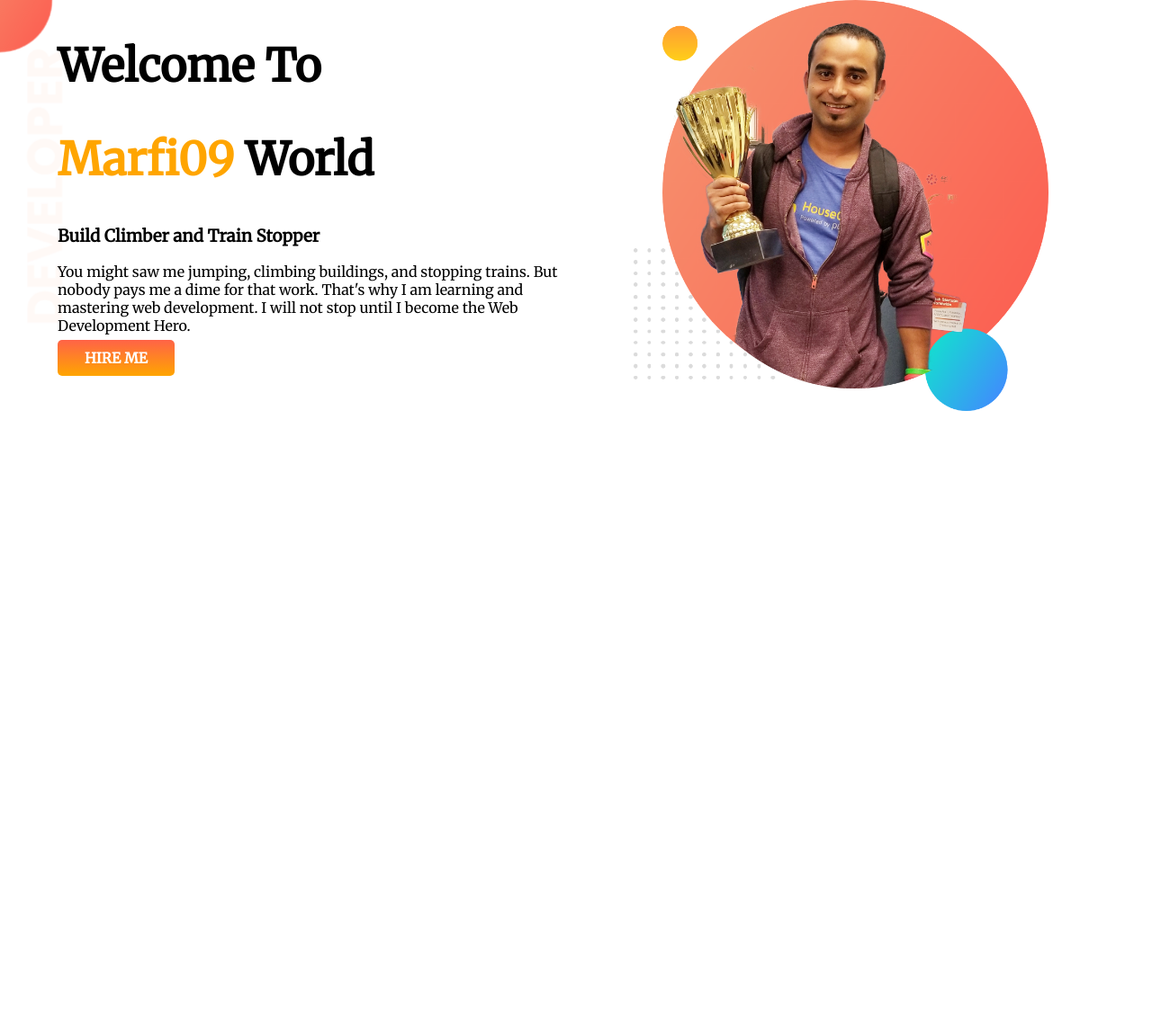
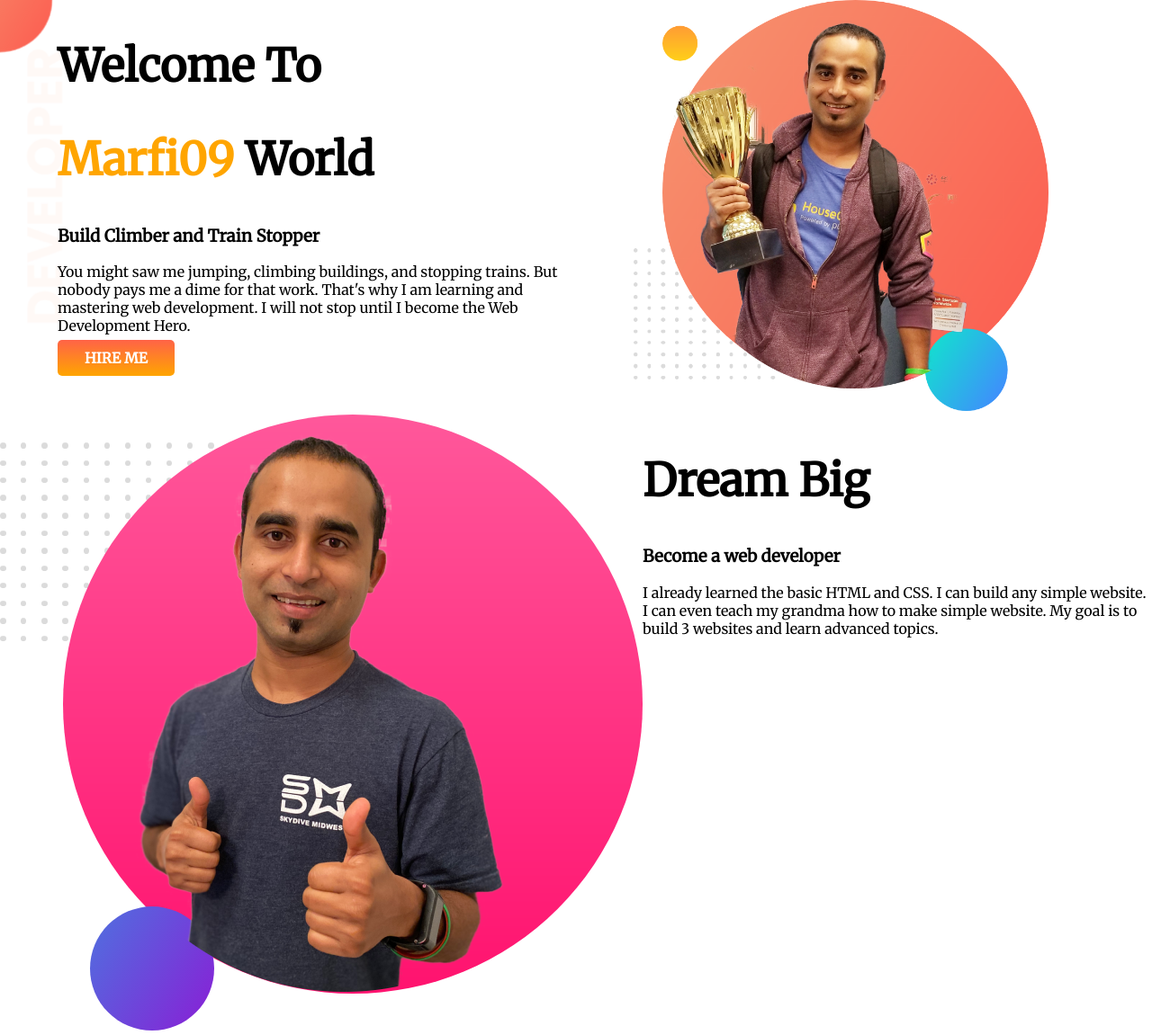
Before and after one commit to Marfi09/developer-portfolio2, a plain HTML site: page index.html in a window 1280 px wide. Shown: the whole page at 90% size. Before the commit the page ends 800 px from the top, so only its background shows below. Drawn offline with Linux system fonts and the light colour scheme.

Commit message:
big dream

```diff
--- a/index.html
+++ b/index.html
@@ -29,6 +29,15 @@
         </div>
         <div class="half-width"><img src="images/jhankar.png" alt=""></div>
     </section>
+    <section>
+        <div><img src="images/jhankar2.png" alt=""></div>
+        <div>
+            <h1>Dream Big</h1>
+            <h3>Become a web developer</h3>
+            <p>I already learned the basic HTML and CSS. I can build any simple website. I can even teach my grandma how
+                to make simple website. My goal is to build 3 websites and learn advanced topics.</p>
+        </div>
+    </section>
 
 </body>
 
```
